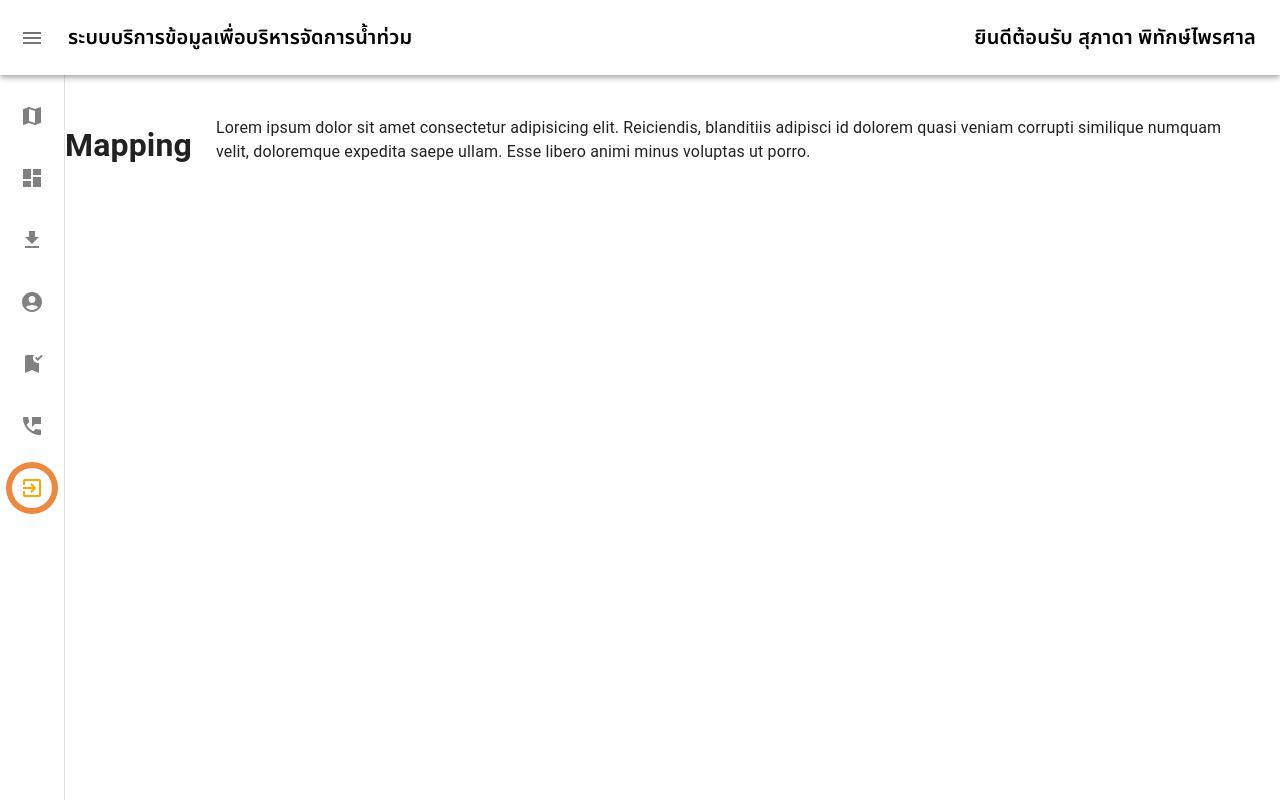
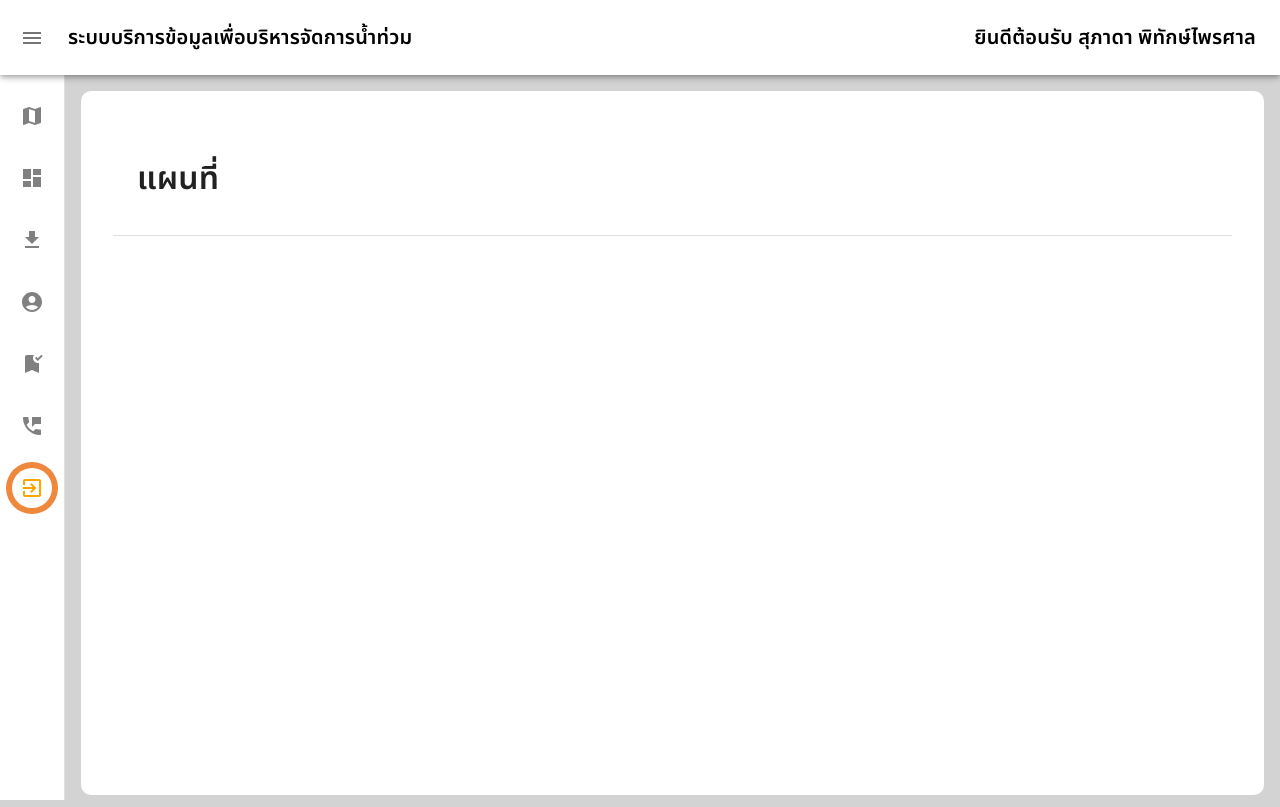
Before and after one commit to BoonyasithKho/flood-management-demo2, a React (Vite) app: page / in a window 1280 px wide. Built offline with nearby package versions, Linux system fonts and the light colour scheme.

Commit message:
add content to all page

```diff
--- a/src/screens/Contactus.jsx
+++ b/src/screens/Contactus.jsx
@@ -1,4 +1,4 @@
-import { Box, Card, CardActionArea, CardContent, CardMedia, Divider, Grid, Typography } from "@mui/material"
+import { Box, Divider } from "@mui/material"
 import MiniDrawer from "../components/MiniDrawer"
 
 import qrCode from '../assets/qrCode.png';
@@ -9,7 +9,7 @@ export default function Contactus() {
         <>
             <Box sx={{ display: 'flex', marginTop: '75px', bgcolor: 'lightgrey', height: '91.5vh' }}>
                 <MiniDrawer />
-                <Box sx={{ bgcolor: 'white', width: '100%', height: '88vh', borderRadius: '10px', p: 2, margin: 2 }}>
+                <Box sx={{ bgcolor: 'white', width: '100%', height: '88vh', borderRadius: '10px', p: 4, margin: 2 }}>
                     <p style={{ fontFamily: 'noto sans thai', fontSize: '2rem', fontWeight: '600', paddingLeft: '1.5rem' }}>ติดต่อเจ้าหน้าที่</p>
                     <Divider />
                     <Box sx={
--- a/src/screens/Dashboard.jsx
+++ b/src/screens/Dashboard.jsx
@@ -1,16 +1,17 @@
-import { Box, Container } from "@mui/material"
+import { Box, Container, Divider } from "@mui/material"
 import MiniDrawer from "../components/MiniDrawer"
 
 export default function Dashboard() {
     return (
         <>
-            <Box sx={{ display: 'flex', marginTop: '100px' }}>
+            <Box sx={{ display: 'flex', marginTop: '75px', bgcolor: 'lightgrey', height: '91.5vh' }}>
                 <MiniDrawer />
-                <h1>Dashboard</h1>
-                <Container fixed>
-                    <p>Lorem ipsum dolor sit amet consectetur adipisicing elit. Reiciendis, blanditiis adipisci id dolorem quasi veniam corrupti similique numquam velit, doloremque expedita saepe ullam. Esse libero animi minus voluptas ut porro.</p>
-                </Container>
-            </Box>
+                <Box sx={{ bgcolor: 'white', width: '100%', height: '88vh', borderRadius: '10px', p: 4, margin: 2 }}>
+                    <p style={{ fontFamily: 'noto sans thai', fontSize: '2rem', fontWeight: '600', paddingLeft: '1.5rem' }}>Dashboard</p>
+                    <Divider />
+
+                </Box>
+            </Box >
         </>
     )
 }
--- a/src/screens/DeviceRegisted.jsx
+++ b/src/screens/DeviceRegisted.jsx
@@ -1,16 +1,17 @@
-import { Box, Container } from "@mui/material"
+import { Box, Container, Divider } from "@mui/material"
 import MiniDrawer from "../components/MiniDrawer"
 
 export default function DeviceRegisted() {
     return (
         <>
-            <Box sx={{ display: 'flex', marginTop: '100px' }}>
+            <Box sx={{ display: 'flex', marginTop: '75px', bgcolor: 'lightgrey', height: '91.5vh' }}>
                 <MiniDrawer />
-                <h1>DeviceRegisted</h1>
-                <Container fixed>
-                    <p>Lorem ipsum dolor sit amet consectetur adipisicing elit. Reiciendis, blanditiis adipisci id dolorem quasi veniam corrupti similique numquam velit, doloremque expedita saepe ullam. Esse libero animi minus voluptas ut porro.</p>
-                </Container>
-            </Box>
+                <Box sx={{ bgcolor: 'white', width: '100%', height: '88vh', borderRadius: '10px', p: 4, margin: 2 }}>
+                    <p style={{ fontFamily: 'noto sans thai', fontSize: '2rem', fontWeight: '600', paddingLeft: '1.5rem' }}>ประวัติการลงทะเบียนเครื่องจักร</p>
+                    <Divider />
+
+                </Box>
+            </Box >
         </>
     )
 }
--- a/src/screens/Download.jsx
+++ b/src/screens/Download.jsx
@@ -1,7 +1,5 @@
-import { Box, Container, Divider, Grid } from "@mui/material"
+import { Box, Divider, Grid } from "@mui/material"
 import MiniDrawer from "../components/MiniDrawer"
-import { Label } from "@mui/icons-material"
-import { DemoItem } from '@mui/x-date-pickers/internals/demo';
 import { DatePicker, LocalizationProvider } from "@mui/x-date-pickers";
 import { AdapterDayjs } from '@mui/x-date-pickers/AdapterDayjs';
 import 'dayjs/locale/en-gb';
@@ -12,7 +10,7 @@ export default function Download() {
         <>
             <Box sx={{ display: 'flex', marginTop: '75px', bgcolor: 'lightgrey', height: '91.5vh' }}>
                 <MiniDrawer />
-                <Box sx={{ bgcolor: 'white', width: '100%', height: '88vh', borderRadius: '10px', p: 6, margin: 2 }}>
+                <Box sx={{ bgcolor: 'white', width: '100%', height: '88vh', borderRadius: '10px', p: 4, margin: 2 }}>
                     <Grid container sx={{ width: '100%', justifyContent: 'space-between', display: { xs: 'none', sm: 'none', md: 'flex' } }}>
                         <p style={{ fontFamily: 'noto sans thai', fontSize: '2rem', fontWeight: '600', paddingLeft: '1.5rem' }}>รายการไฟล์ข้อมูล</p>
                         <Box className='header-item' sx={{ width: '541px', display: 'flex', justifyContent: 'center', alignContent: 'center' }}>
--- a/src/screens/Mapping.jsx
+++ b/src/screens/Mapping.jsx
@@ -1,16 +1,17 @@
-import { Box, Container } from "@mui/material"
+import { Box, Divider } from "@mui/material"
 import MiniDrawer from "../components/MiniDrawer"
 
 export default function Mapping() {
   return (
     <>
-      <Box sx={{ display: 'flex', marginTop: '100px' }}>
+      <Box sx={{ display: 'flex', marginTop: '75px', bgcolor: 'lightgrey', height: '91.5vh' }}>
         <MiniDrawer />
-        <h1>Mapping</h1>
-        <Container fixed>
-          <p>Lorem ipsum dolor sit amet consectetur adipisicing elit. Reiciendis, blanditiis adipisci id dolorem quasi veniam corrupti similique numquam velit, doloremque expedita saepe ullam. Esse libero animi minus voluptas ut porro.</p>
-        </Container>
-      </Box>
+        <Box sx={{ bgcolor: 'white', width: '100%', height: '88vh', borderRadius: '10px', p: 4, margin: 2 }}>
+          <p style={{ fontFamily: 'noto sans thai', fontSize: '2rem', fontWeight: '600', paddingLeft: '1.5rem' }}>แผนที่</p>
+          <Divider />
+
+        </Box>
+      </Box >
     </>
   )
 }
--- a/src/screens/Profile.jsx
+++ b/src/screens/Profile.jsx
@@ -1,16 +1,17 @@
-import { Box, Container } from "@mui/material";
+import { Box, Divider } from "@mui/material";
 import MiniDrawer from "../components/MiniDrawer";
 
 export default function Profile() {
     return (
         <>
-            <Box sx={{ display: 'flex', marginTop: '100px' }}>
+            <Box sx={{ display: 'flex', marginTop: '75px', bgcolor: 'lightgrey', height: '91.5vh' }}>
                 <MiniDrawer />
-                <h1>Profile</h1>
-                <Container fixed>
-                    <p>Lorem ipsum dolor sit amet consectetur adipisicing elit. Reiciendis, blanditiis adipisci id dolorem quasi veniam corrupti similique numquam velit, doloremque expedita saepe ullam. Esse libero animi minus voluptas ut porro.</p>
-                </Container>
-            </Box>
+                <Box sx={{ bgcolor: 'white', width: '100%', height: '88vh', borderRadius: '10px', p: 4, margin: 2 }}>
+                    <p style={{ fontFamily: 'noto sans thai', fontSize: '2rem', fontWeight: '600', paddingLeft: '1.5rem' }}>โปรไฟล์</p>
+                    <Divider />
+
+                </Box>
+            </Box >
         </>
     )
 }
```
